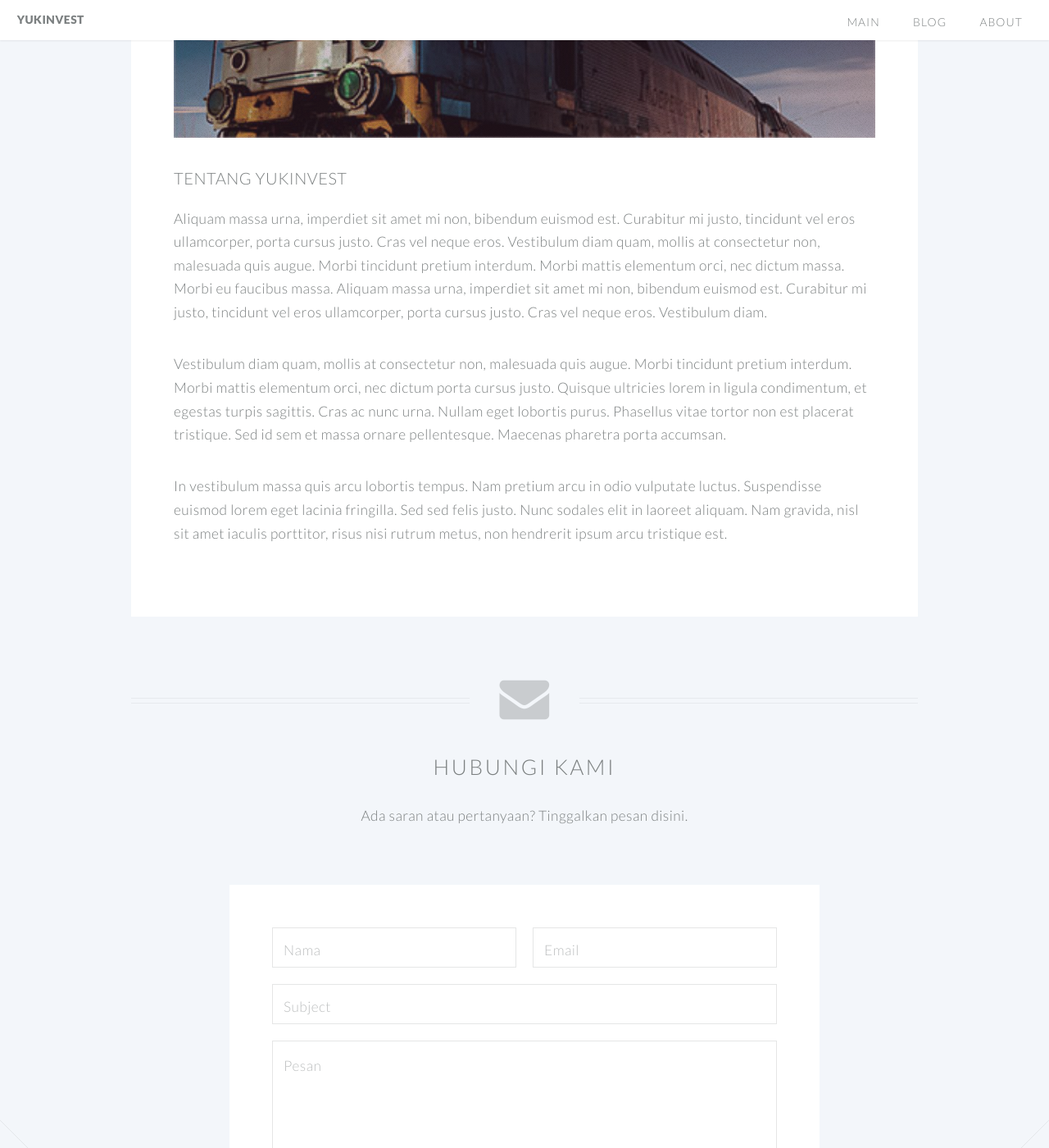
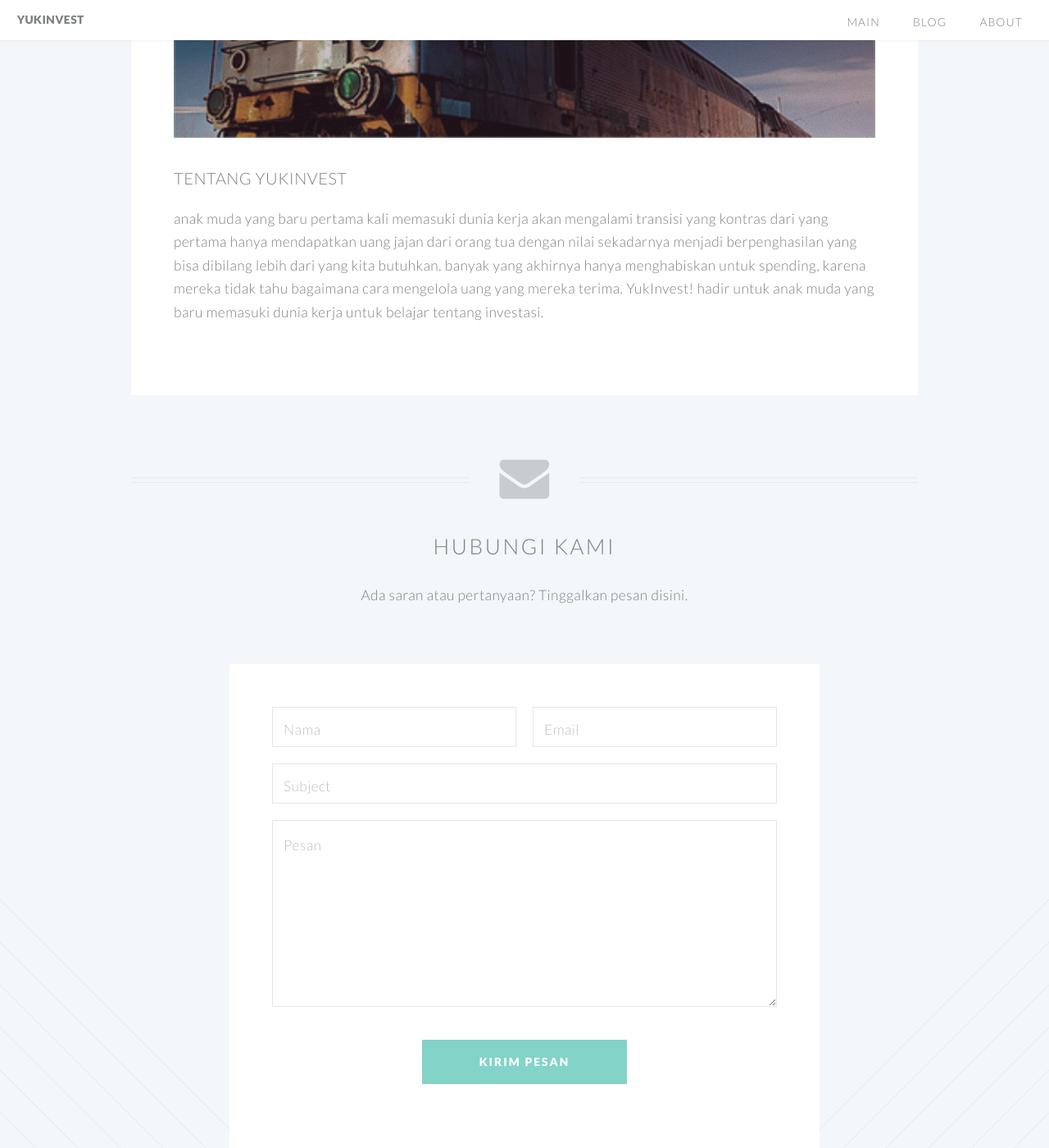
Before and after one commit to afik/YukInvest, a Jekyll site: the page built from about.html, in a window 1280 px wide and 1400 px high, scrolled down 587 px. Shown: the whole window at 82% size. Built offline with Jekyll 4.4.1, drawn with Linux system fonts in a browser that asks for light colours.

Commit message:
add gh-pages

```diff
--- a/_includes/head.html
+++ b/_includes/head.html
@@ -10,22 +10,22 @@
     <meta name="description" content="{{ site.description }}">
     <meta name="keywords" content="" />
     <!--[if lte IE 8]><script src="css/ie/html5shiv.js"></script><![endif]-->
-    <script src="/js/jquery.min.js"></script>
-    <script src="/js/jquery.dropotron.min.js"></script>
-    <script src="/js/jquery.scrolly.min.js"></script>
-    <script src="/js/jquery.scrollgress.min.js"></script>
-    <script src="/js/skel.min.js"></script>
-    <script src="/js/skel-layers.min.js"></script>
-    <script src="/js/init.js"></script>
+    <script src="{{ site.github.url }}/js/jquery.min.js"></script>
+    <script src="{{ site.github.url }}/js/jquery.dropotron.min.js"></script>
+    <script src="{{ site.github.url }}/js/jquery.scrolly.min.js"></script>
+    <script src="{{ site.github.url }}/js/jquery.scrollgress.min.js"></script>
+    <script src="{{ site.github.url }}/js/skel.min.js"></script>
+    <script src="{{ site.github.url }}/js/skel-layers.min.js"></script>
+    <script src="{{ site.github.url }}/js/init.js"></script>
     <noscript>
-        <link rel="stylesheet" href="/css/skel.css" />
-        <link rel="stylesheet" href="/css/style.css" />
-        <link rel="stylesheet" href="/css/style-wide.css" />
-        <link rel="stylesheet" href="/css/style-noscript.css" />
+        <link rel="stylesheet" href="{{ site.github.url }}/css/skel.css" />
+        <link rel="stylesheet" href="{{ site.github.url }}/css/style.css" />
+        <link rel="stylesheet" href="{{ site.github.url }}/css/style-wide.css" />
+        <link rel="stylesheet" href="{{ site.github.url }}/css/style-noscript.css" />
     </noscript>
     <!--[if lte IE 8]><link rel="stylesheet" href="/css/ie/v8.css" /><![endif]-->
     <!--[if lte IE 9]><link rel="stylesheet" href="/css/ie/v9.css" /><![endif]-->
     <meta name="viewport" content="width=device-width">
 
-    <link rel="canonical" href="{{ page.url | replace:'index.html','' | prepend: site.baseurl | prepend: site.url }}">
+    <link rel="canonical" href="{{ page.url | replace:'index.html','' | prepend: site.baseurl | prepend: site.github.url }}">
 </head>
--- a/about.html
+++ b/about.html
@@ -26,9 +26,7 @@ layout: default
 									<header>
 										<h3>Tentang YukInvest</h3>
 									</header>
-									<p>Aliquam massa urna, imperdiet sit amet mi non, bibendum euismod est. Curabitur mi justo, tincidunt vel eros ullamcorper, porta cursus justo. Cras vel neque eros. Vestibulum diam quam, mollis at consectetur non, malesuada quis augue. Morbi tincidunt pretium interdum. Morbi mattis elementum orci, nec dictum massa. Morbi eu faucibus massa. Aliquam massa urna, imperdiet sit amet mi non, bibendum euismod est. Curabitur mi justo, tincidunt vel eros ullamcorper, porta cursus justo. Cras vel neque eros. Vestibulum diam.</p>
-									<p>Vestibulum diam quam, mollis at consectetur non, malesuada quis augue. Morbi tincidunt pretium interdum. Morbi mattis elementum orci, nec dictum porta cursus justo. Quisque ultricies lorem in ligula condimentum, et egestas turpis sagittis. Cras ac nunc urna. Nullam eget lobortis purus. Phasellus vitae tortor non est placerat tristique. Sed id sem et massa ornare pellentesque. Maecenas pharetra porta accumsan. </p>
-									<p>In vestibulum massa quis arcu lobortis tempus. Nam pretium arcu in odio vulputate luctus. Suspendisse euismod lorem eget lacinia fringilla. Sed sed felis justo. Nunc sodales elit in laoreet aliquam. Nam gravida, nisl sit amet iaculis porttitor, risus nisi rutrum metus, non hendrerit ipsum arcu tristique est.</p>
+									<p>anak muda yang baru pertama kali memasuki dunia kerja akan mengalami transisi yang kontras dari yang pertama hanya mendapatkan uang jajan dari orang tua dengan nilai sekadarnya menjadi berpenghasilan yang bisa dibilang lebih dari yang kita butuhkan. banyak yang akhirnya hanya menghabiskan untuk spending, karena mereka tidak tahu bagaimana cara mengelola uang yang mereka terima. YukInvest! hadir untuk anak muda yang baru memasuki dunia kerja untuk belajar tentang investasi.</p>
 								</section>
 							</div>
 
--- a/css/style.css
+++ b/css/style.css
@@ -450,7 +450,7 @@
 				padding: 0;
 			}
 
-			ul.buttons li:last-child {
+			ul.buttons.row li:last-child {
 				margin-left: -50px;
 			}
 
@@ -463,7 +463,7 @@
 				padding: 0;
 			}
 
-		ul.buttons input {
+		ul.buttons.row input {
 			color: white;
 			background: rgba(89, 247, 137, 0.1);
 			border: solid 1px rgba(124, 128, 129, 0.2);
```
Also changed, not shown: Gemfile (+6 -2 lines), Gemfile.lock.
